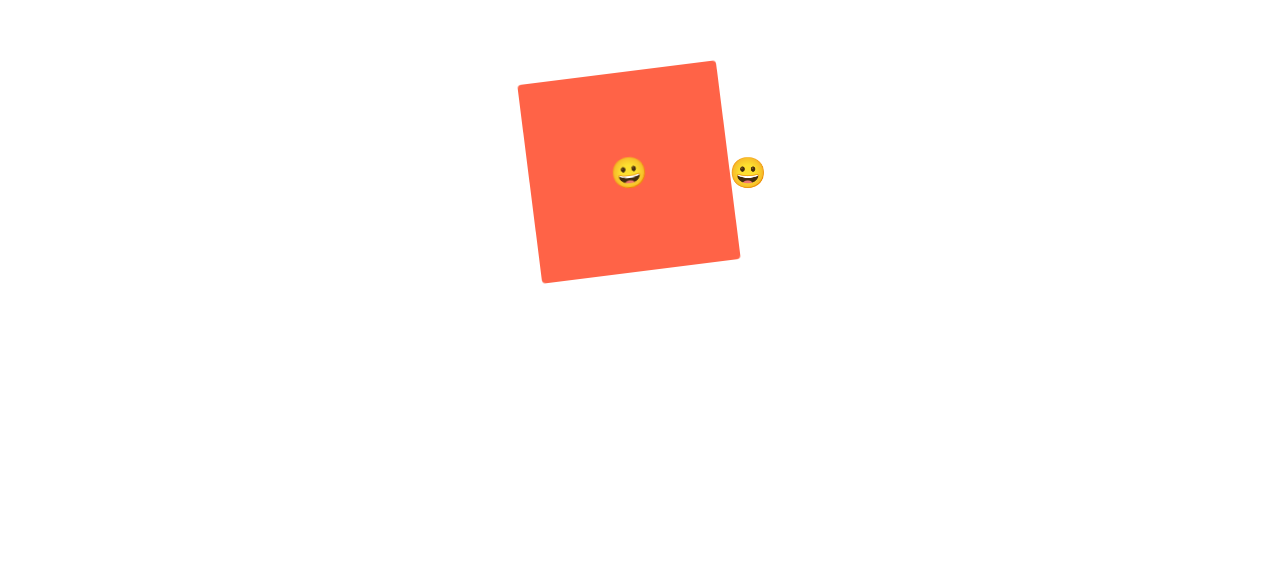
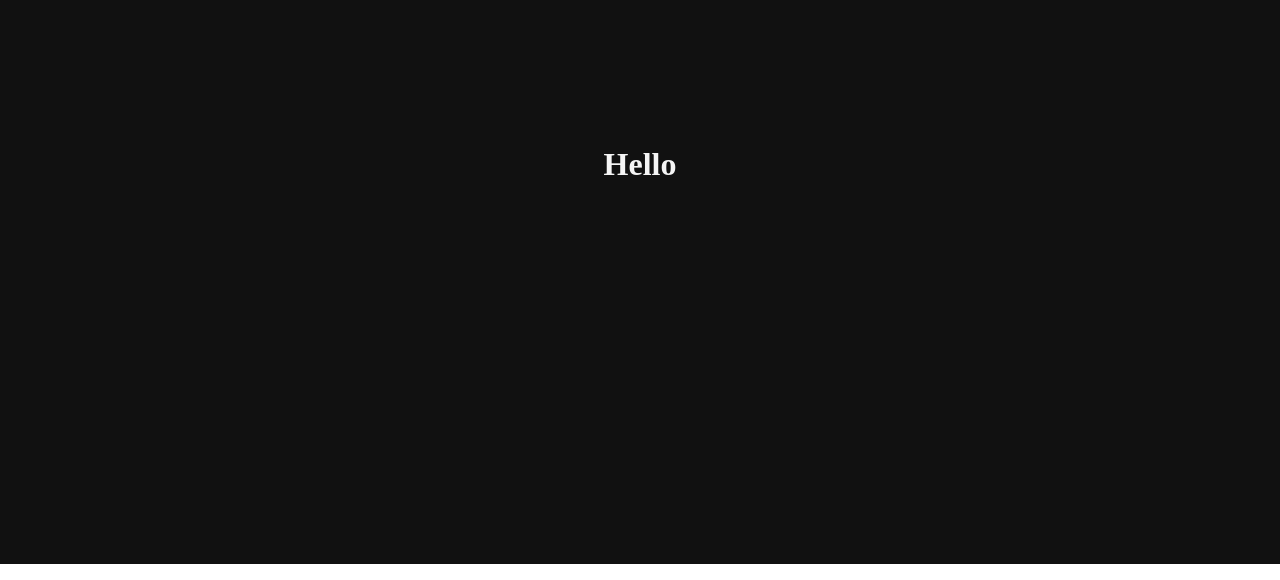
Before and after one commit to gaeguriBanchan/react-refresh, a React (Create React App) app: page / in a window 1280 px wide. Shown: the part 236-816 px from the top of the page. Built offline with nearby package versions, Linux system fonts and the light colour scheme.

Commit message:
Theme, GlobalStyles

```diff
--- a/src/App.css
+++ /dev/null
@@ -1,38 +0,0 @@
-.App {
-  text-align: center;
-}
-
-.App-logo {
-  height: 40vmin;
-  pointer-events: none;
-}
-
-@media (prefers-reduced-motion: no-preference) {
-  .App-logo {
-    animation: App-logo-spin infinite 20s linear;
-  }
-}
-
-.App-header {
-  background-color: #282c34;
-  min-height: 100vh;
-  display: flex;
-  flex-direction: column;
-  align-items: center;
-  justify-content: center;
-  font-size: calc(10px + 2vmin);
-  color: white;
-}
-
-.App-link {
-  color: #61dafb;
-}
-
-@keyframes App-logo-spin {
-  from {
-    transform: rotate(0deg);
-  }
-  to {
-    transform: rotate(360deg);
-  }
-}
--- a/src/App.js
+++ b/src/App.js
@@ -1,4 +1,5 @@
 import styled, { keyframes } from 'styled-components';
+import GlobalStyles from './GlobalStyles';
 
 const Wrapper = styled.div`
   display: flex;
@@ -6,6 +7,7 @@ const Wrapper = styled.div`
   width: 100vw;
   justify-content: center;
   align-items: center;
+  background-color: ${(props) => props.theme.backgroundColor};
 `;
 const rotaionAnimation = keyframes`
   0%{
@@ -42,14 +44,16 @@ const Box = styled.div`
   }
 `;
 
+const Title = styled.h1`
+  color: ${(props) => props.theme.textColor};
+`;
+
 function App() {
   return (
     <>
+      <GlobalStyles />
       <Wrapper>
-        <Box>
-          <Emoji as="p">😀</Emoji>
-        </Box>
-        <Emoji>😀</Emoji>
+        <Title>Hello</Title>
       </Wrapper>
     </>
   );
--- /dev/null
+++ b/src/GlobalStyles.js
@@ -0,0 +1,23 @@
+import { createGlobalStyle } from 'styled-components';
+
+const GlobalStyles = createGlobalStyle`
+* {
+    margin: 0;
+    padding: 0;
+    box-sizing: border-box;
+  }
+
+  li {
+    list-style: none;
+  }
+
+  a {
+    text-decoration: none;
+  }
+
+  button {
+    cursor: pointer;
+  }
+`;
+
+export default GlobalStyles;
--- a/src/index.css
+++ /dev/null
@@ -1,13 +0,0 @@
-body {
-  margin: 0;
-  font-family: -apple-system, BlinkMacSystemFont, 'Segoe UI', 'Roboto', 'Oxygen',
-    'Ubuntu', 'Cantarell', 'Fira Sans', 'Droid Sans', 'Helvetica Neue',
-    sans-serif;
-  -webkit-font-smoothing: antialiased;
-  -moz-osx-font-smoothing: grayscale;
-}
-
-code {
-  font-family: source-code-pro, Menlo, Monaco, Consolas, 'Courier New',
-    monospace;
-}
--- a/src/index.js
+++ b/src/index.js
@@ -1,10 +1,22 @@
 import React from 'react';
 import ReactDOM from 'react-dom/client';
 import App from './App';
+import { ThemeProvider } from 'styled-components';
+
+const darkTheme = {
+  textColor: 'whitesmoke',
+  backgroundColor: '#111',
+};
+const lightTheme = {
+  textColor: '#111',
+  backgroundColor: 'whitesmoke',
+};
 
 const root = ReactDOM.createRoot(document.getElementById('root'));
 root.render(
   <React.StrictMode>
-    <App />
+    <ThemeProvider theme={darkTheme}>
+      <App />
+    </ThemeProvider>
   </React.StrictMode>
 );
```
Also changed, not shown: src/reportWebVitals.js (deleted, +0 -13 lines), src/setupTests.js (deleted, +0 -5 lines), src/logo.svg (deleted), 1 other file (tests, documents, lock files or other folders).
